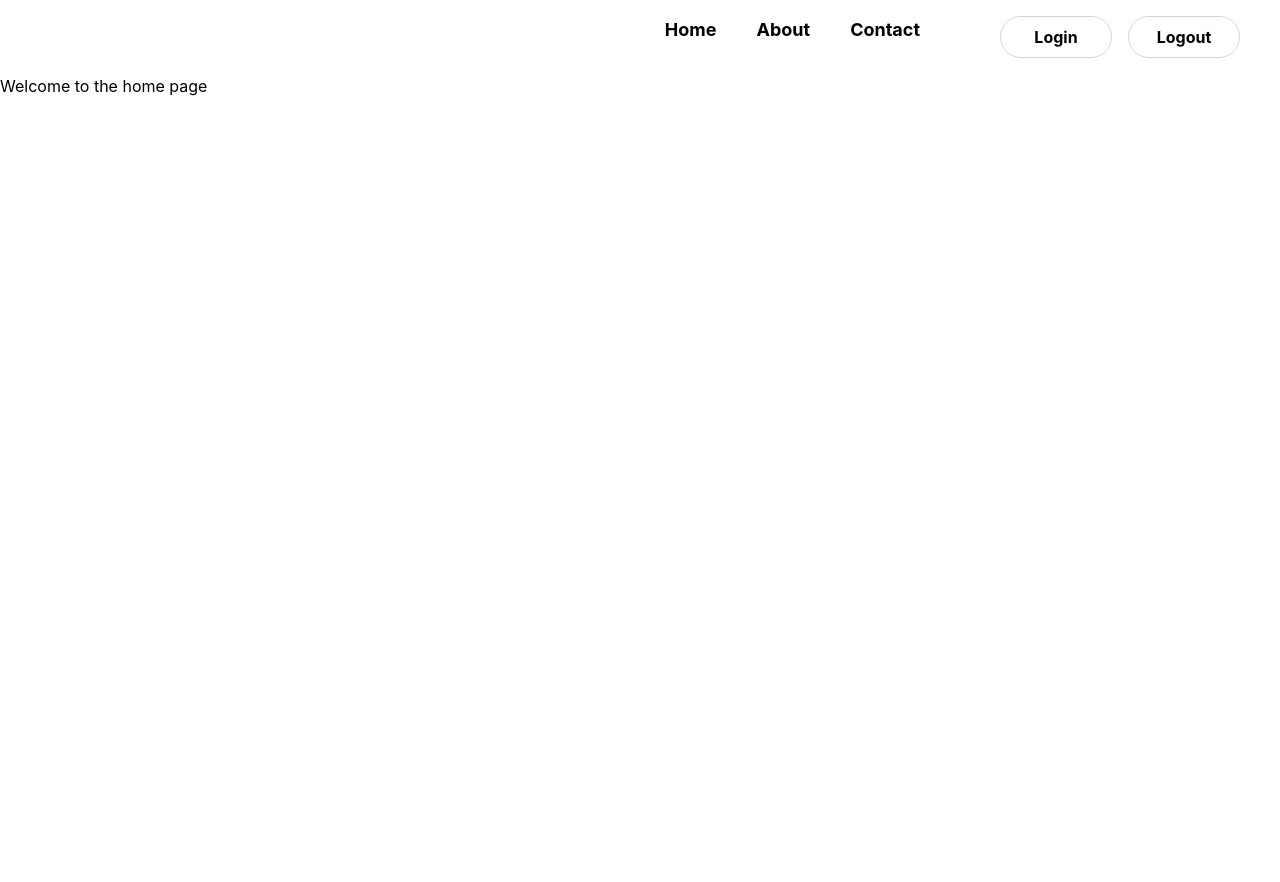
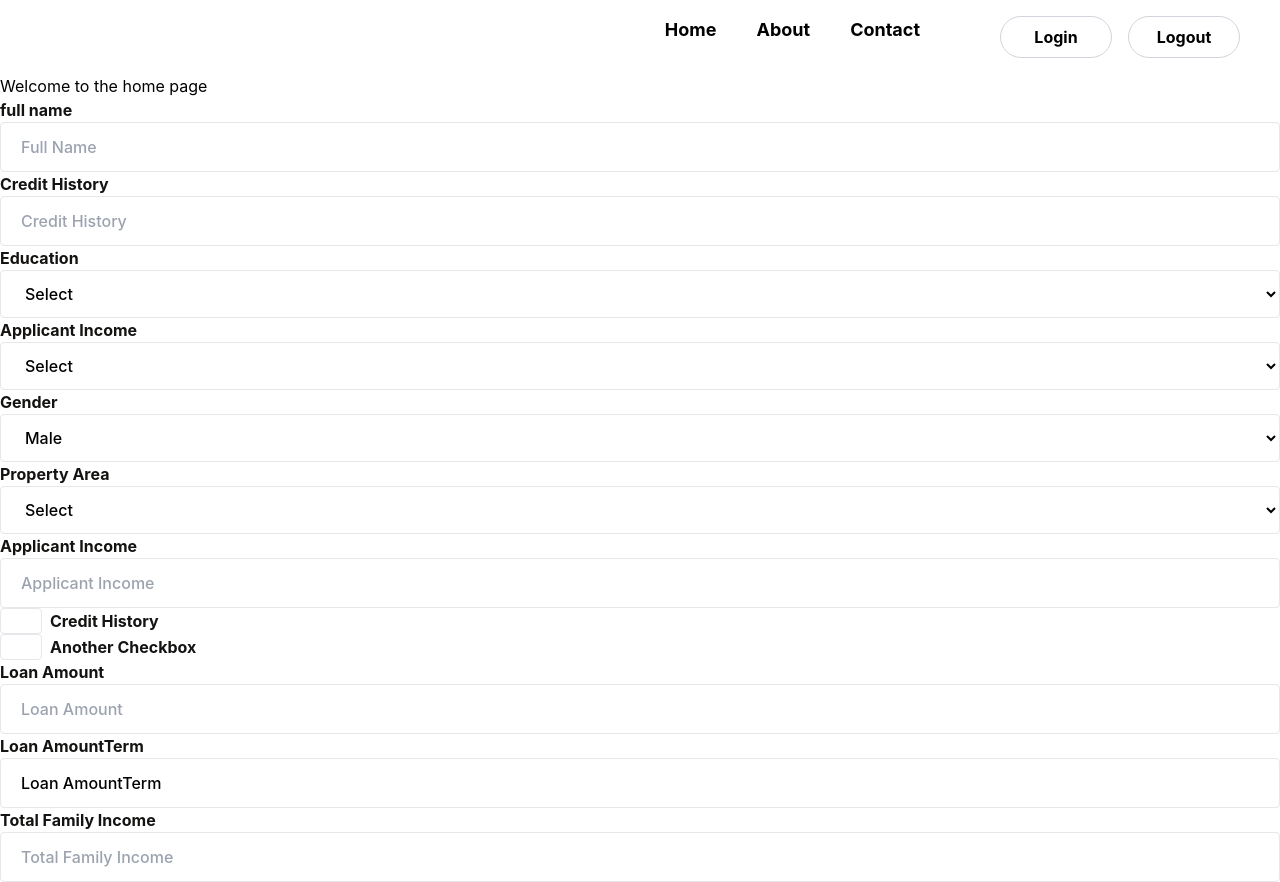
Before and after one commit to sudikshya58/7th-sem-project, a React (Create React App) app: page / in a window 1280 px wide. Before the commit the page ends 800 px from the top, so only its background shows below. Built offline with nearby package versions, Linux system fonts and the light colour scheme.

Commit message:
initial setup

```diff
--- a/package.json
+++ b/package.json
@@ -3,6 +3,7 @@
   "version": "0.1.0",
   "private": true,
   "dependencies": {
+    "@reduxjs/toolkit": "^2.0.1",
     "@testing-library/jest-dom": "^5.17.0",
     "@testing-library/react": "^13.4.0",
     "@testing-library/user-event": "^13.5.0",
@@ -13,6 +14,7 @@
     "react-dom": "^18.2.0",
     "react-icon": "^1.0.0",
     "react-icons": "^4.12.0",
+    "react-redux": "^9.0.4",
     "react-router-dom": "^6.21.1",
     "react-scripts": "5.0.1",
     "tailwindcss": "^3.4.1",
--- /dev/null
+++ b/src/component/Form.js
@@ -0,0 +1,149 @@
+import React, { useState } from 'react'
+import { Inputs } from './Inputs'
+
+export default function Form() {
+  const [selectedValue, setSelectedValue] = useState('');
+
+  const handleCheckboxChange = (event) => {
+    setSelectedValue(event.target.value);
+  };
+
+    const options = [
+      { value: "Select", label: "Select" },
+        { value: "Urban", label: "Urban" },
+        { value: "Semi Urban", label: "Semi Urban" },
+        { value: "Rural", label: "Rural" },
+      ];
+      const Education= [
+        { value: "Select", label: "Select" },
+        { value: "Graduate", label: "Graduate " },
+        { value: "Not Graduate", label: "Not Graduate" },
+
+      ];
+      const Gender = [
+        { value: "Male", label: "Male" },
+        { value: "Female", label: "Female" },
+        { value: "Select", label: "Select" },
+      ];
+  return (
+    <div>
+        <div>
+            <form>
+           <Inputs
+            label="full name"
+            basis={100}
+            value=""
+            type="name"
+            onchange=""
+            placeH="Full Name"
+           />
+            <Inputs
+            label="Credit History"
+            basis={100}
+            value=""
+            type="name"
+            placeH="Credit History"
+            onchange=""
+           />
+            <Inputs
+            label="Education"
+            basis={100}
+            value=""
+            type="select"
+            placeH="Education"
+            options={Education}
+            onchange=""
+           />
+             <Inputs
+            label="Applicant Income"
+            basis={100}
+            value=""
+            placeH="Applicant Income"
+            type="select"
+            options={options}
+            onchange=""
+           />
+            <Inputs
+            label="Gender"
+            basis={100}
+            value=""
+            placeH="Gender"
+            type="select"
+            options={Gender}
+            onchange=""
+           />
+            <Inputs
+            label="Property Area"
+            basis={100}
+            value=""
+            placeH="Property Area"
+            type="select"
+            options={options}
+            onchange=""
+           />
+
+            <Inputs
+            label="Applicant Income"
+            basis={100}
+            value=""
+            placeH="Applicant Income"
+            type="name"
+            onchange=""
+           />
+           <div>
+              <Inputs
+              label="Credit History"
+        basis={100}
+
+        type="checkbox"
+        name="terms"
+        placeH="Credit History"
+        value="option1"
+        checked={selectedValue === 'option1'}
+
+        onChange={handleCheckboxChange}
+           />
+           <Inputs
+            label="Another Checkbox"
+        basis={100}
+        value="option1"
+        checked={selectedValue === 'option1'}
+
+        type="checkbox"
+        name="anotherTerm"
+        placeH="Another Checkbox"
+        onChange={handleCheckboxChange}
+           />
+           </div>
+              <Inputs
+            label="Loan Amount"
+            basis={100}
+            value=""
+            placeH="Loan Amount"
+            type="name"
+            onchange=""
+           />
+
+            <Inputs
+            label="Loan AmountTerm"
+            basis={100}
+            value="Loan AmountTerm"
+            placeH=""
+            type="name"
+            onchange=""
+           />
+            <Inputs
+            label="Total Family Income"
+            basis={100}
+            placeH="Total Family Income"
+            value=""
+            type="name"
+            onchange=""
+           />
+
+
+            </form>
+        </div>
+    </div>
+  )
+}
--- /dev/null
+++ b/src/component/Inputs.js
@@ -0,0 +1,42 @@
+import React from "react";
+
+export
+const Inputs = ({ label, type, placeH, basis = 100, ...props }) => (
+    <div className={`basis-full lg:basis-[${basis}%]`}>
+      {type === 'checkbox' ? (
+        <div className="flex items-center">
+          <input
+            {...props}
+            type="checkbox"
+            className="mr-2 appearance-none rounded border-[1.5px] border-stroke bg-transparent py-3 px-5 font-medium form-control  active:border-primary"
+          />
+          <label className="font-bold text-[#141312]">{label}</label>
+        </div>
+      ) : (
+        <>
+          <label className="mb-1 font-bold text-[#141312]">{label}</label>
+          {type === 'select' ? (
+            <select
+              {...props}
+              required
+              className="w-full rounded border-[1.5px] border-stroke bg-transparent py-3 px-5 font-medium form-control active:border-primary"
+            >
+              {props.options.map((option, index) => (
+                <option key={index} value={option.value}>
+                  {option.label}
+                </option>
+              ))}
+            </select>
+          ) : (
+            <input
+              {...props}
+              type={type}
+              required
+              placeholder={placeH}
+              className="w-full rounded border-[1.5px] border-stroke bg-transparent py-3 px-5 font-medium form-control active:border-primary"
+            />
+          )}
+        </>
+      )}
+    </div>
+  );
--- /dev/null
+++ b/src/component/index.js
@@ -0,0 +1 @@
+import Form from "./Form";
--- a/src/index.js
+++ b/src/index.js
@@ -2,12 +2,16 @@ import React from 'react';
 import ReactDOM from 'react-dom/client';
 import './index.css';
 import App from './App';
+import {Provider } from "react-redux";
+import {store} from "./redux/store";
 import reportWebVitals from './reportWebVitals';
 
 const root = ReactDOM.createRoot(document.getElementById('root'));
 root.render(
   <React.StrictMode>
+  <Provider store={store}>
     <App />
+    </Provider>
   </React.StrictMode>
 );
 
--- a/src/page/Home.js
+++ b/src/page/Home.js
@@ -1,5 +1,6 @@
 import React from 'react'
 import Navbar from '../component/Navbar'
+import Form from '../component/Form'
 
 export default function Home() {
   return (
@@ -7,6 +8,7 @@ export default function Home() {
 <div>
 <Navbar/>
     <h1 className=''>Welcome to the home page</h1>
+    <Form/>
     </div>
 </>
   )
--- /dev/null
+++ b/src/redux/slice/Redux.js
@@ -0,0 +1,29 @@
+import { createSlice, createAsyncThunk } from "@reduxjs/toolkit";
+
+export const fetchRedux = createAsyncThunk('fetchTodos', async () => {
+  const response = await fetch("");
+  return response.json();
+});
+
+const Redux = createSlice({
+  name: "Redux",
+  initialState: { // Fixed the typo from 'inintialState' to 'initialState'
+    isLoading: false,
+    data: null,
+    isError: false,
+  },
+  extraReducers: (builder) => {
+    builder.addCase(fetchRedux.fulfilled, (state, action) => {
+      state.isLoading = false;
+      state.data = action.payload;
+    });
+    builder.addCase(fetchRedux.pending, (state, action) => {
+      state.isLoading = true;
+    });
+    builder.addCase(fetchRedux.rejected, (state, action) => {
+      state.isError = true;
+    });
+  },
+});
+
+export default Redux.reducer;
--- /dev/null
+++ b/src/redux/store.js
@@ -0,0 +1,7 @@
+import { configureStore } from "@reduxjs/toolkit";
+import Redux from "./slice/Redux";
+export const store=configureStore({
+    reducer:{
+REDUX:Redux,
+    }
+})
```
Also changed, not shown: 1 other file (tests, documents, lock files or other folders).
